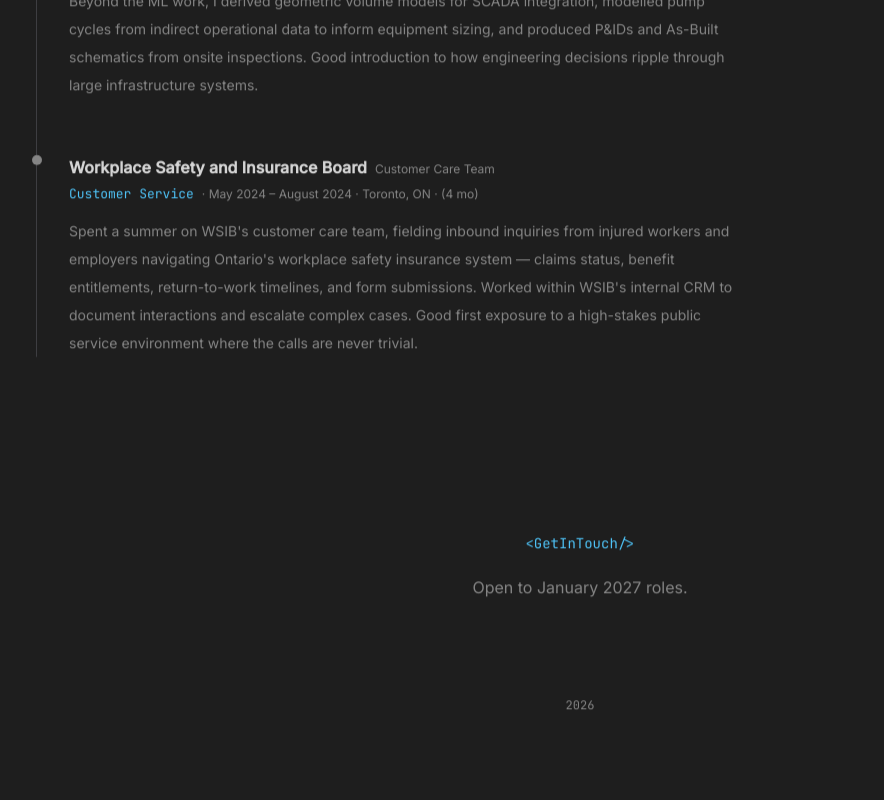
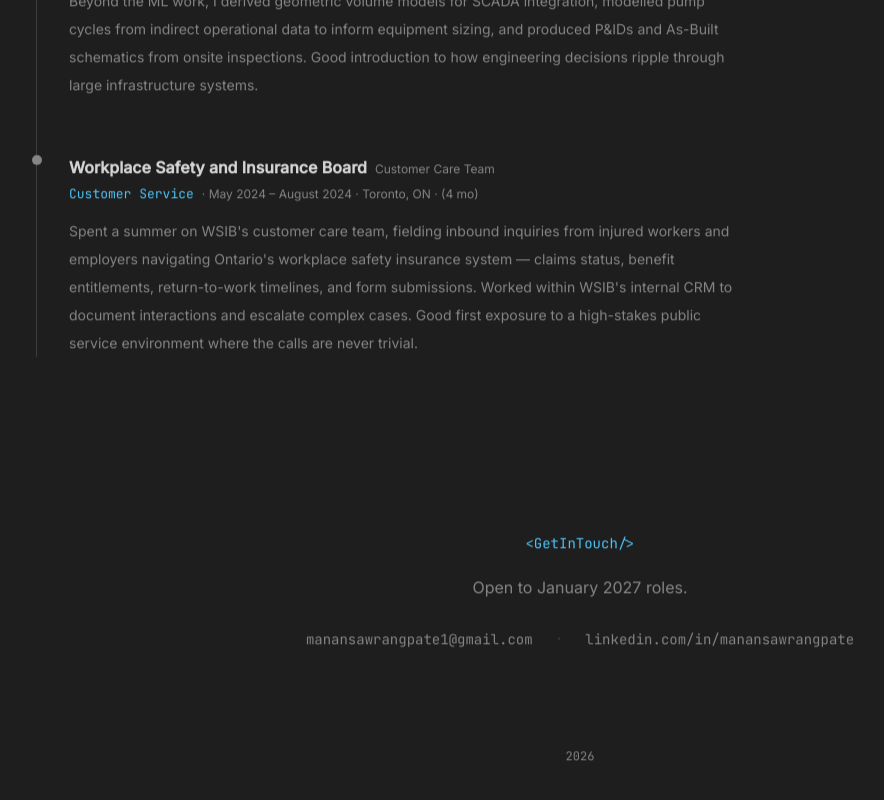
Before and after one commit to manansawrangpate/portfolio, a Next.js app: page /portfolio/ in a window 1280 px wide. Shown: the part 1990-2790 px from the top of the page, without its empty margins (60-944 px from the left). Built offline with nearby package versions, Linux system fonts and the light colour scheme.

Commit message:
added my email and linkedin to the contact section

```diff
--- a/components/Contact.tsx
+++ b/components/Contact.tsx
@@ -19,6 +19,24 @@ export default function Contact() {
         Open to January 2027 roles.
       </p>
 
+      <div className="mt-6 flex items-center justify-center gap-6">
+        <a
+          href="mailto:manansawrangpate1@gmail.com"
+          className="font-mono text-sm text-muted transition-colors hover:text-green"
+        >
+          manansawrangpate1@gmail.com
+        </a>
+        <span className="text-border">·</span>
+        <a
+          href="https://linkedin.com/in/manansawrangpate"
+          target="_blank"
+          rel="noopener noreferrer"
+          className="font-mono text-sm text-muted transition-colors hover:text-green"
+        >
+          linkedin.com/in/manansawrangpate
+        </a>
+      </div>
+
       <footer className="mt-24 font-mono text-xs text-muted">
         2026
       </footer>
```
